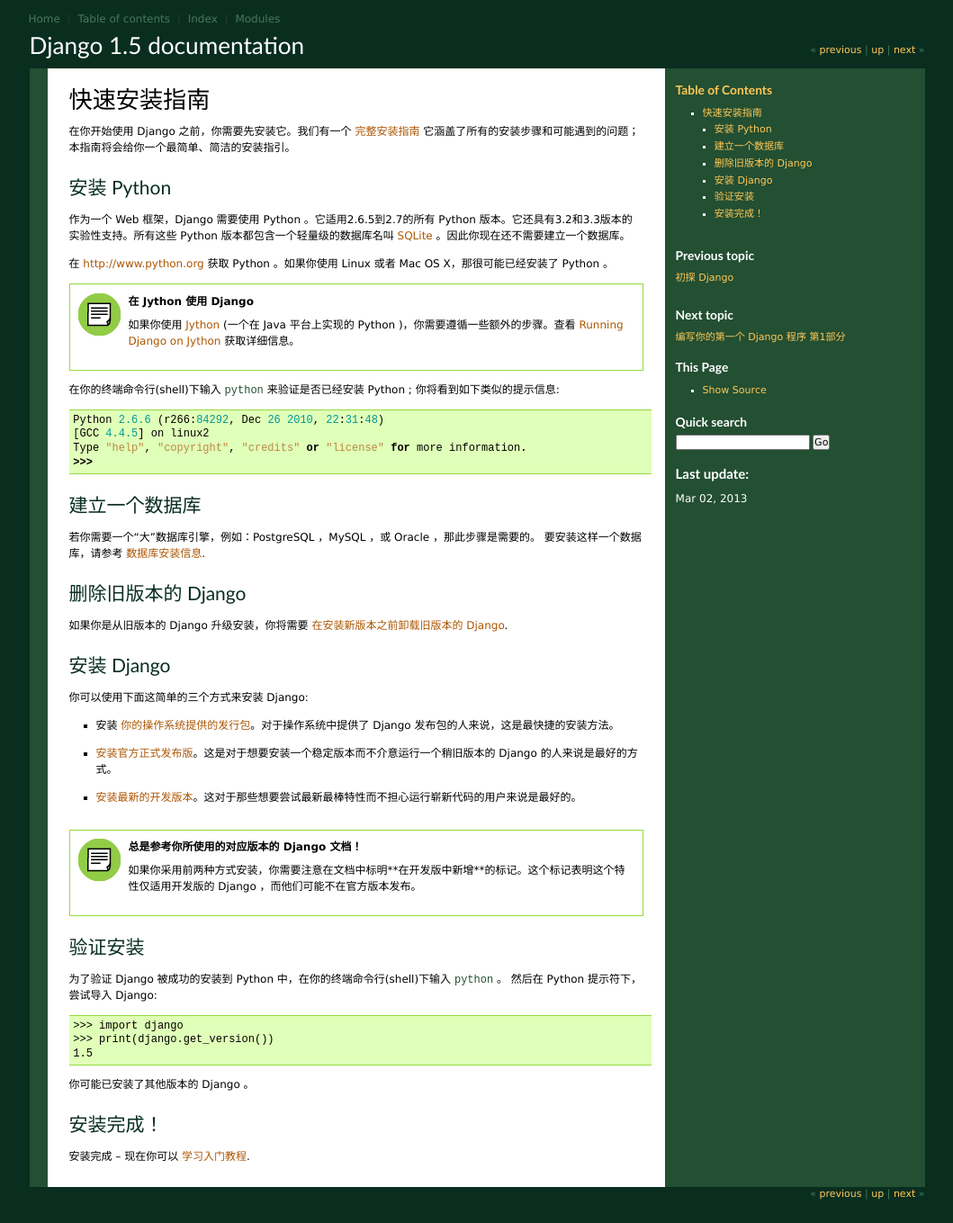
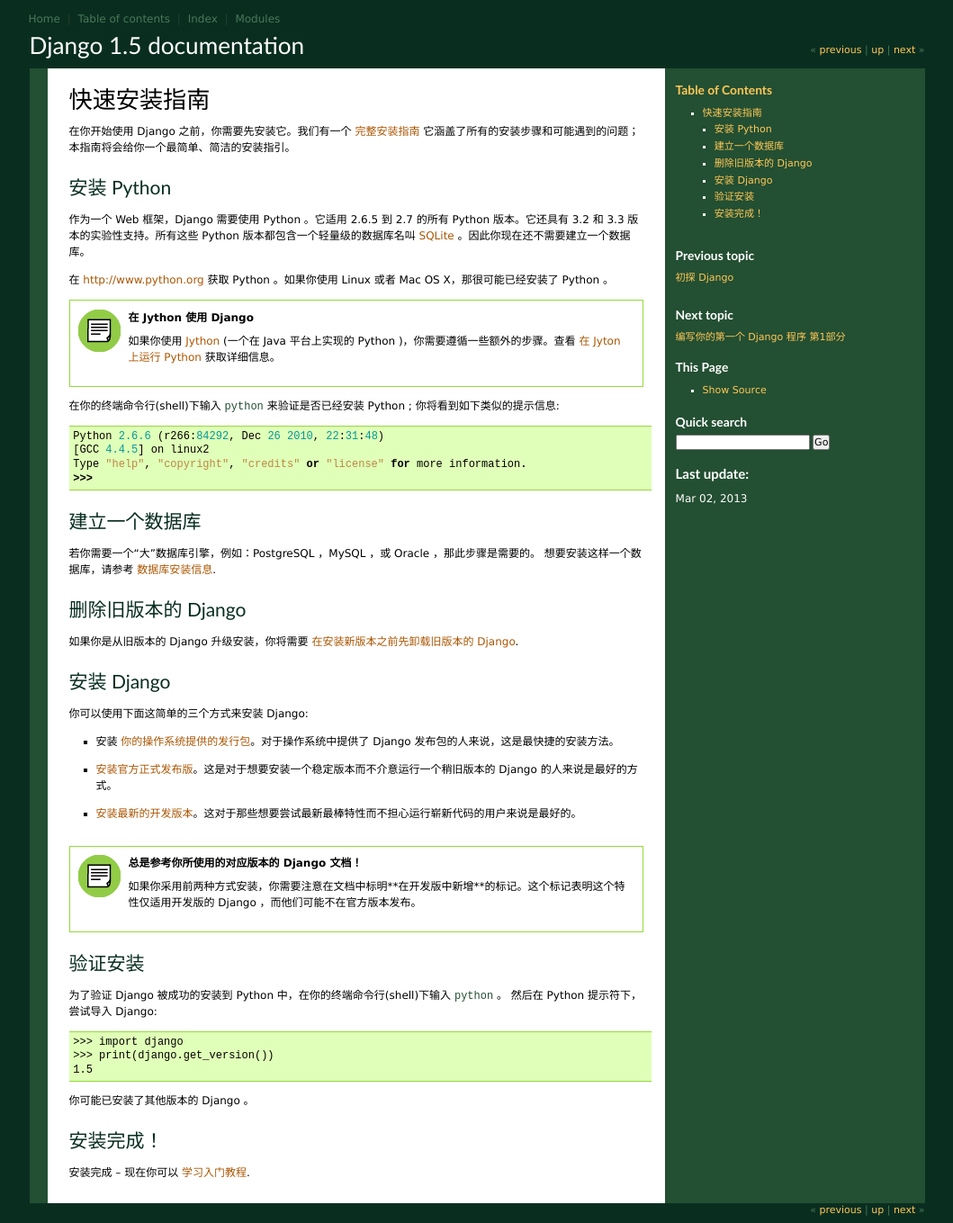
Before and after one commit to yourtion/Django-Chinese-Docs, a Sphinx documentation site: the page built from docs/intro/install.txt, in a window 1280 px wide. Shown: the whole page at 90% size, without its empty margins (110-1169 px from the left). Built offline with Sphinx 7.4.7, drawn with Linux system fonts in a browser that asks for light colours.

Commit message:
修正格式

```diff
--- a/docs/intro/install.txt
+++ b/docs/intro/install.txt
@@ -6,8 +6,8 @@
 安装 Python
 --------------
 
-作为一个 Web 框架，Django 需要使用 Python 。它适用2.6.5到2.7的所有 Python
-版本。它还具有3.2和3.3版本的实验性支持。所有这些 Python
+作为一个 Web 框架，Django 需要使用 Python 。它适用 2.6.5 到 2.7 的所有 Python
+版本。它还具有 3.2 和 3.3 版本的实验性支持。所有这些 Python
 版本都包含一个轻量级的数据库名叫 SQLite_ 。因此你现在还不需要建立一个数据库。
 
 .. _sqlite: http://sqlite.org/
@@ -16,7 +16,7 @@
 
 .. admonition:: 在 Jython 使用 Django
 
-    如果你使用 Jython_ (一个在 Java 平台上实现的 Python )，你需要遵循一些额外的步骤。查看 :doc:`/howto/jython` 获取详细信息。
+    如果你使用 Jython_ (一个在 Java 平台上实现的 Python )，你需要遵循一些额外的步骤。查看 :doc:`在 Jyton 上运行 Python </howto/jython>` 获取详细信息。
 
 .. _jython: http://www.jython.org/
 
@@ -31,12 +31,12 @@
 -----------------
 
 若你需要一个“大”数据库引擎，例如：PostgreSQL ，MySQL ，或 Oracle ，那此步骤是需要的。
-要安装这样一个数据库，请参考 :ref:`数据库安装信息 <database-installation>`.
+想要安装这样一个数据库，请参考 :ref:`数据库安装信息 <database-installation>`.
 
 删除旧版本的 Django
 ----------------------
 
-如果你是从旧版本的 Django 升级安装，你将需要 :ref:`在安装新版本之前卸载旧版本的 Django <removing-old-versions-of-django>`.
+如果你是从旧版本的 Django 升级安装，你将需要 :ref:`在安装新版本之前先卸载旧版本的 Django <removing-old-versions-of-django>`.
 
 安装 Django
 --------------
```
